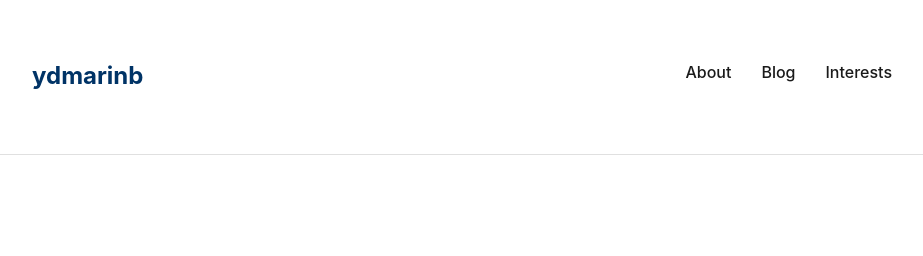
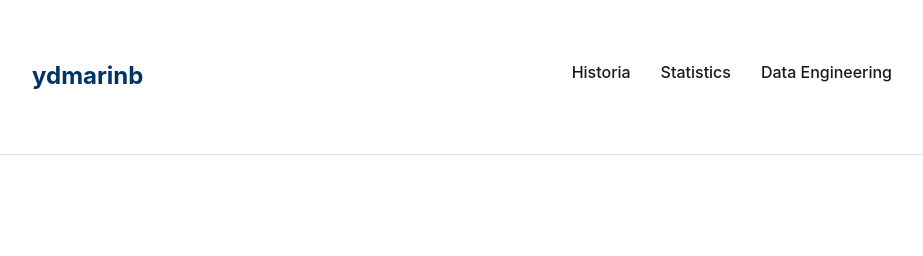
Before and after one commit to ydmarinb/ydmarinb.github.io, a Jekyll site: the page index.html, which Jekyll copies as it is, in a window 1280 px wide and 900 px high. Shown: the top 256 px of the window, without its empty margins (178-1101 px from the left). Built offline with Jekyll 4.4.1, drawn with Linux system fonts in a browser that asks for light colours; nearby versions of some CDN libraries; some of the changed text lies outside the part shown.

Commit message:
feat: update navigation menu and home page links to reflect new content sections

```diff
--- a/index.html
+++ b/index.html
@@ -25,9 +25,9 @@
       <nav>
         <a href="/" class="logo">ydmarinb</a>
         <ul>
-          <li><a href="#about">About</a></li>
-          <li><a href="index_blog.html">Blog</a></li>
-          <li><a href="#interests">Interests</a></li>
+          <li><a href="/historia.html">Historia</a></li>
+          <li><a href="/statistics.html">Statistics</a></li>
+          <li><a href="/data-engineering.html">Data Engineering</a></li>
         </ul>
       </nav>
     </div>
@@ -84,7 +84,9 @@
           I write about data engineering best practices, statistical analysis, and interesting historical topics.
           Browse my complete collection below.
         </p>
-        <a href="index_blog.html" class="btn">View All Posts →</a>
+        <a href="/statistics.html" class="btn">View Statistics →</a>
+        <a href="/historia.html" class="btn" style="background-color:#6a0dad; margin-left: 10px;">View History →</a>
+        <a href="/data-engineering.html" class="btn" style="background-color:#1a8754; margin-left: 10px;">View Data Eng →</a>
       </section>
 
       <!-- Quick Links Section -->
```
